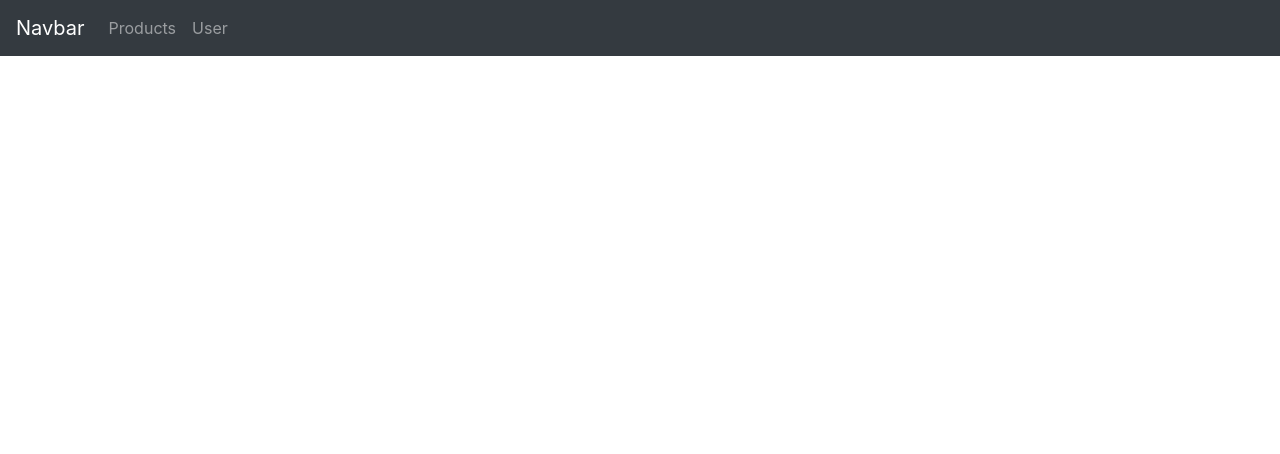
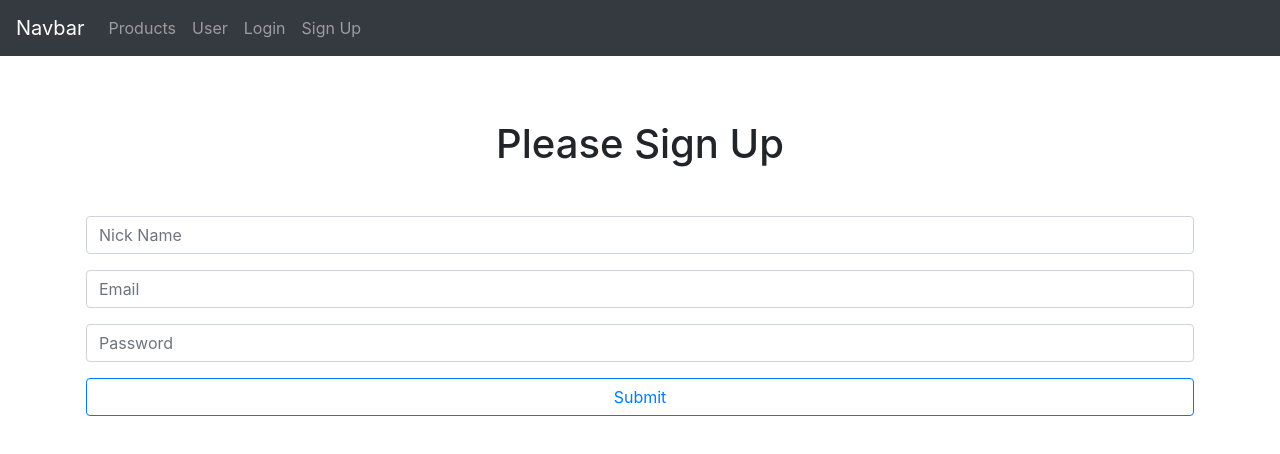
Before and after one commit to fengzechen0615/CS-554-Project, a React (Create React App) app in the folder client/: page /signup in a window 1280 px wide. Shown: the top 454 px of the page. Built offline with nearby package versions, Linux system fonts and the light colour scheme.

Commit message:
Added sign up and sign in page

```diff
--- a/client/src/App.js
+++ b/client/src/App.js
@@ -3,6 +3,8 @@ import { BrowserRouter as Router, Switch, Route, Link } from 'react-router-dom';
 import 'bootstrap/dist/css/bootstrap.min.css';
 import NavBar from './navBar/navBar';
 import Main from './products/products';
+import Login from './auth/login/login';
+import SignUp from './auth/signup/signup';
 
 function App() {
     return (
@@ -13,6 +15,12 @@ function App() {
                     <Route path='/products'>
                         <Main />
                     </Route>
+                    <Route path='/login'>
+                        <Login />
+                    </Route>
+                    <Route path='/signup'>
+                        <SignUp />
+                    </Route>
                 </Switch>
             </div>
         </Router>
--- /dev/null
+++ b/client/src/auth/login/login.js
@@ -0,0 +1,64 @@
+import React, { useState } from 'react';
+import { Container, Form, Button, Alert } from 'react-bootstrap';
+import axios from 'axios';
+import { SIGN_IN_API } from '../../constants';
+
+export default function Login() {
+    const [email, setEmail] = useState('');
+    const [password, setPassword] = useState('');
+    const [showAlert, setShowAlert] = useState(false);
+
+    const submitHandler = async (event) => {
+        event.preventDefault();
+        try {
+            const res = await axios.post(SIGN_IN_API, {
+                email,
+                password,
+            });
+            console.log(res);
+        } catch (error) {
+            setShowAlert(true);
+            window.setTimeout(() => {
+                setShowAlert(false);
+            }, 2000);
+        }
+    };
+
+    return (
+        <Container className='p-3'>
+            <div className='w-md-50 mr-auto ml-auto'>
+                <Alert variant='warning' show={showAlert}>
+                    Invalid Email or Password
+                </Alert>
+                <h1 className='text-center mb-5 mt-5'>Please Log In</h1>
+                <Form onSubmit={submitHandler}>
+                    <Form.Group controlId='formBasicEmail'>
+                        <Form.Control
+                            type='email'
+                            placeholder='Email'
+                            value={email}
+                            onChange={(ev) => setEmail(ev.target.value)}
+                            required
+                        />
+                    </Form.Group>
+                    <Form.Group controlId='formBasicPassword'>
+                        <Form.Control
+                            type='password'
+                            placeholder='Password'
+                            value={password}
+                            onChange={(ev) => setPassword(ev.target.value)}
+                            required
+                        />
+                    </Form.Group>
+                    <Button
+                        className='btn btn-block'
+                        variant='outline-primary'
+                        type='submit'
+                    >
+                        Submit
+                    </Button>
+                </Form>
+            </div>
+        </Container>
+    );
+}
--- /dev/null
+++ b/client/src/auth/signup/signup.js
@@ -0,0 +1,75 @@
+import React, { useState } from 'react';
+import { Container, Form, Button, Alert } from 'react-bootstrap';
+import axios from 'axios';
+import { SIGN_UP_API } from '../../constants';
+
+export default function Login() {
+    const [email, setEmail] = useState('');
+    const [password, setPassword] = useState('');
+    const [nickname, setNickname] = useState('');
+    const [showAlert, setShowAlert] = useState(false);
+
+    const submitHandler = async (event) => {
+        event.preventDefault();
+        try {
+            const res = await axios.post(SIGN_UP_API, {
+                email,
+                password,
+                nickname,
+            });
+            console.log(res);
+        } catch (error) {
+            setShowAlert(true);
+            window.setTimeout(() => {
+                setShowAlert(false);
+            }, 2000);
+        }
+    };
+
+    return (
+        <Container className='p-3'>
+            <div className='w-md-50 mr-auto ml-auto'>
+                <Alert variant='warning' show={showAlert}>
+                    Register failed!
+                </Alert>
+                <h1 className='text-center mb-5 mt-5'>Please Sign Up</h1>
+                <Form onSubmit={submitHandler}>
+                    <Form.Group controlId='formBasicEmail'>
+                        <Form.Control
+                            type='text'
+                            placeholder='Nick Name'
+                            value={nickname}
+                            onChange={(ev) => setNickname(ev.target.value)}
+                            required
+                        />
+                    </Form.Group>
+                    <Form.Group controlId='formBasicEmail'>
+                        <Form.Control
+                            type='email'
+                            placeholder='Email'
+                            value={email}
+                            onChange={(ev) => setEmail(ev.target.value)}
+                            required
+                        />
+                    </Form.Group>
+                    <Form.Group controlId='formBasicPassword'>
+                        <Form.Control
+                            type='password'
+                            placeholder='Password'
+                            value={password}
+                            onChange={(ev) => setPassword(ev.target.value)}
+                            required
+                        />
+                    </Form.Group>
+                    <Button
+                        className='btn btn-block'
+                        variant='outline-primary'
+                        type='submit'
+                    >
+                        Submit
+                    </Button>
+                </Form>
+            </div>
+        </Container>
+    );
+}
--- /dev/null
+++ b/client/src/constants.js
@@ -0,0 +1,3 @@
+export const baseUrl = 'http://localhost:3000/v1';
+export const SIGN_IN_API = `${baseUrl}/users/signin`;
+export const SIGN_UP_API = `${baseUrl}/users/signup`;
--- a/client/src/navBar/navBar.js
+++ b/client/src/navBar/navBar.js
@@ -1,5 +1,5 @@
 import React from 'react';
-import { Navbar, Nav, Form, FormControl, Button } from 'react-bootstrap';
+import { Navbar, Nav } from 'react-bootstrap';
 
 export default function NavBar() {
     return (
@@ -8,6 +8,8 @@ export default function NavBar() {
             <Nav className='mr-auto'>
                 <Nav.Link href='/products'>Products</Nav.Link>
                 <Nav.Link href='/user'>User</Nav.Link>
+                <Nav.Link href='/login'>Login</Nav.Link>
+                <Nav.Link href='/signup'>Sign Up</Nav.Link>
             </Nav>
         </Navbar>
     );
```
Lines whose indentation alone changed are shown as unchanged.
